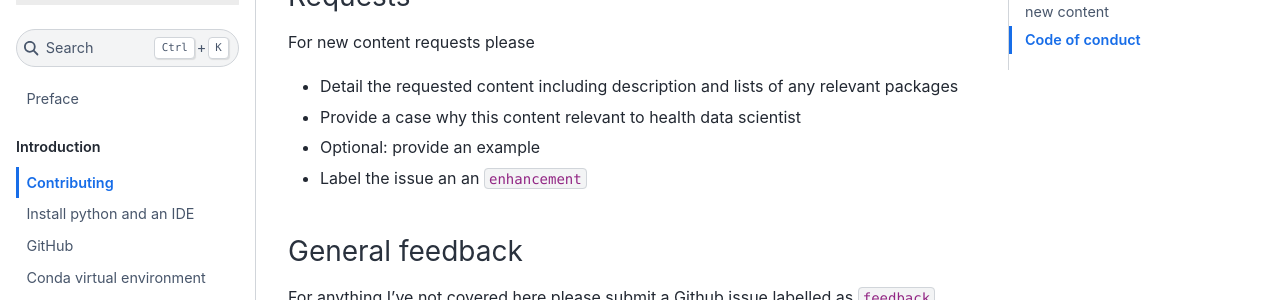
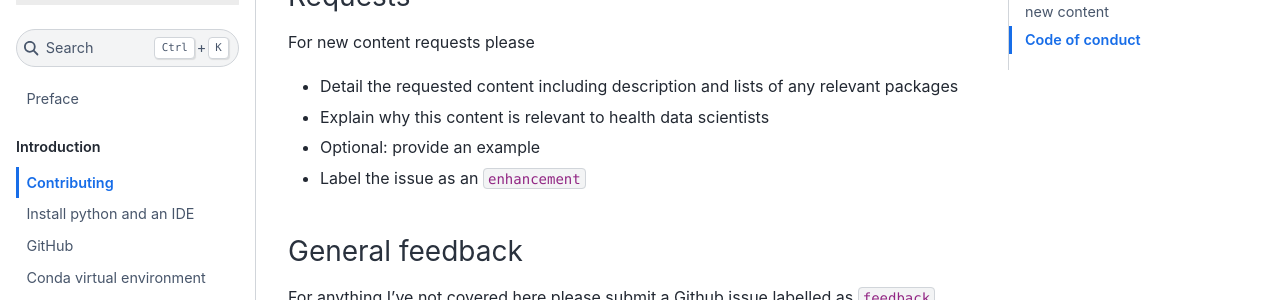
Before and after one commit to health-data-science-OR/coding-for-ml, a Jupyter Book: the page built from content/001_setup/contributing.md, in a window 1280 px wide and 900 px high, scrolled down 1193 px. Shown: the part 153-453 px from the top of the window. Built offline with Jupyter Book 1.0.4 settings and Sphinx 7.4.7 and the Sphinx Book theme 1.1.4, drawn with Linux system fonts in a browser that asks for light colours.

Commit message:
chore(fix): contributing page typos

```diff
--- a/content/001_setup/contributing.md
+++ b/content/001_setup/contributing.md
@@ -34,9 +34,9 @@ The book will evolve over time. I'd greatly welcome feedback, via Github issues,
 For new content requests please
 
 * Detail the requested content including description and lists of any relevant packages
-* Provide a case why this content relevant to health data scientist
+* Explain why this content is relevant to health data scientists
 * Optional: provide an example
-* Label the issue an an `enhancement`
+* Label the issue as an `enhancement`
 
 ### General feedback
 
```
